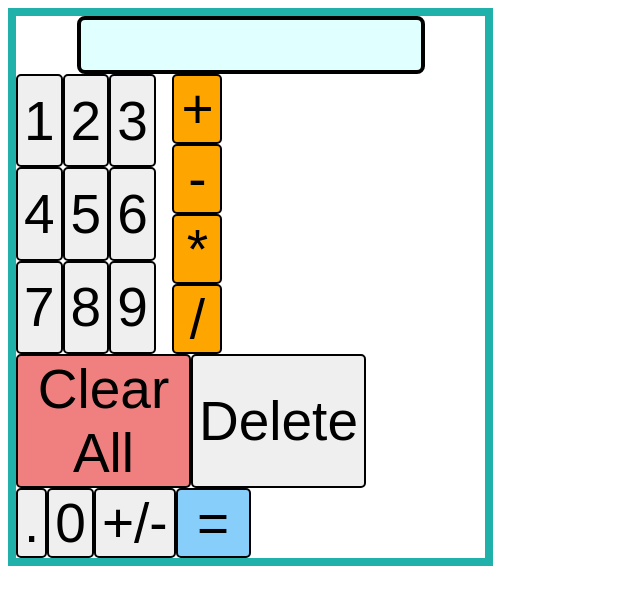
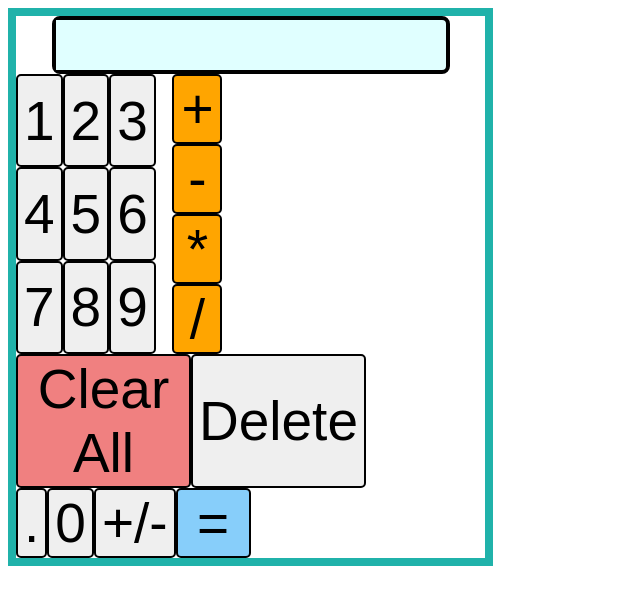
Before and after one commit to Runner-Dad84/TOP.Calculator, a plain HTML site: page index.html in a window 1280 px wide. Both pictures are taken after a click on the button "Clear All". Shown: the whole page, without its empty margins (0-640 px from the left). Drawn offline with Linux system fonts and the light colour scheme.

Commit message:
Delete function removes operator. Create separate display for operator. Update clear to remove operator.

```diff
--- a/index.html
+++ b/index.html
@@ -11,7 +11,10 @@
 </head>
 <body>
     <div class="calculator">
-        <div id="display"></div>
+        <div id="screen">
+            <div id="display"></div>
+            <div id="displayOperator"></div>
+        </div>
         <div class="buttons">
             <div class="middlePanel">
                 <div class="numbers">
--- a/script.js
+++ b/script.js
@@ -5,6 +5,7 @@ let numTwo = "";
 let operatorValue = "";
 let total = "";
 let decimalPoint = false;
+
 
 
 // input numbers to display
@@ -20,6 +21,7 @@ const minus = document.getElementById("minus");
 const mult = document.getElementById("mult");
 const div = document.getElementById("div");
 const decimal = document.getElementById("decimal");
+const displayOperator = document.getElementById("displayOperator");
 
 
 //calculator functions
@@ -81,6 +83,7 @@ operators.forEach(oper => {
         display.textContent = oper.textContent;
         operatorValue = oper.textContent;
         displayValue = oper.textContent;
+        displayOperator.textContent = oper.textContent;
         displayValue="";
         display.textContent="";
         } else {
@@ -89,6 +92,7 @@ operators.forEach(oper => {
             numOne = total;
             display.textContent = "";
             displayValue="";
+            displayOperator.textContent="";
             numTwo="";
             total="";
         };
@@ -123,6 +127,7 @@ equals.addEventListener("click", () => {
         numTwo ="";
         total="";
         operatorValue="";
+        displayOperator.textContent="";
     }
 );
 
@@ -133,6 +138,9 @@ function deleteItem () {
     if (operatorValue === ""){
         numOne = displayValue;
         return(numOne)
+    } else if (numTwo==="" && operatorValue === "-"||operatorValue === "+"||operatorValue === "*"||operatorValue === "/"){
+        operatorValue="";
+        displayOperator.textContent="";
     } else {
         numTwo = displayValue;
         return(numTwo)};
@@ -151,6 +159,7 @@ clear.addEventListener("click", () => {
         total = "";
         operatorValue = "";
         decimalPoint= false;
+        displayOperator.textContent = "";
         plus.style.background = "orange";
         minus.style.background = "orange";
         mult.style.background = "orange";
--- a/style.css
+++ b/style.css
@@ -16,16 +16,28 @@ button {
     border: 8px solid lightseagreen;
 }
 
+#screen {
+    display:flex;
+    justify-content: center;
+    border: 4px solid black;
+    border-radius: 8px;
+    background-color: lightcyan;
+}
+
 #display {
     display: flex;
     justify-content: center;
-    border: 4px solid black;
-    border-radius: 8px;
     font-size: 75px;
     width: 340px;
     height: 50px;
     color:black;
     background-color: lightcyan;
+}
+
+#displayOperator {
+    font-size: 75px;
+    width: 50px;
+    height: 50px;
 }
 
 .middlePanel {
```
